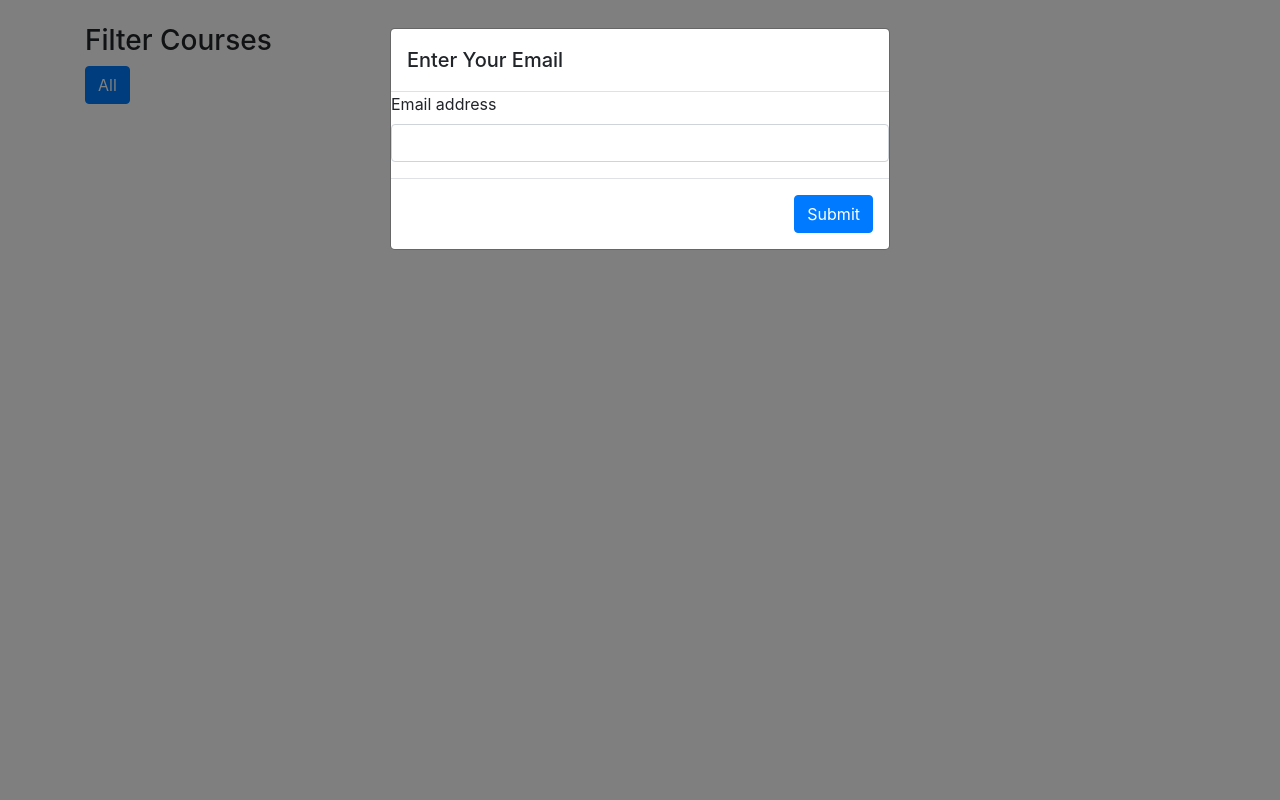
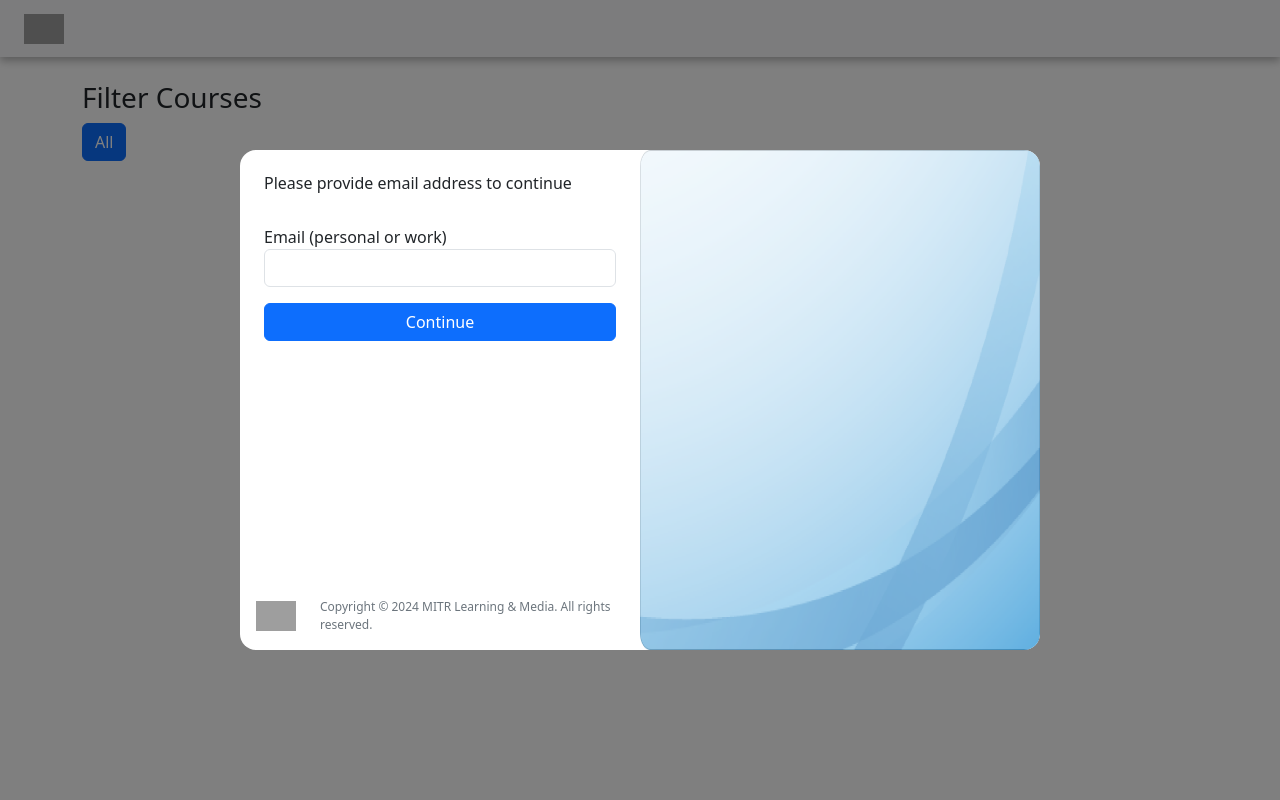
Before and after one commit to AnuraagDeoda/CourseView, a Flask app: template templates/index.html in a window 1280 px wide. Run offline with Flask 3, Linux system fonts and the light colour scheme; the template is opened without the code that fills it, so the values that code supplies are empty; some libraries are stand-ins or nearby versions; grey boxes are pictures that could not be loaded.

Commit message:
updated layout

```diff
--- a/templates/index.html
+++ b/templates/index.html
@@ -4,39 +4,40 @@
     <meta charset="UTF-8">
     <title>Course Platform</title>
     <!-- Include Bootstrap CSS -->
-    <link rel="stylesheet" href="https://stackpath.bootstrapcdn.com/bootstrap/4.5.0/css/bootstrap.min.css">
+    <!-- <link rel="stylesheet" href="https://stackpath.bootstrapcdn.com/bootstrap/4.5.0/css/bootstrap.min.css"> -->
+    <link href="https://cdn.jsdelivr.net/npm/bootstrap@5.3.3/dist/css/bootstrap.min.css" rel="stylesheet" integrity="sha384-QWTKZyjpPEjISv5WaRU9OFeRpok6YctnYmDr5pNlyT2bRjXh0JMhjY6hW+ALEwIH" crossorigin="anonymous">
     <!-- Custom CSS -->
     <style>
         /* Custom styles */
         .course-thumbnail {
             cursor: pointer;
-            margin-bottom: 20px;
+            /* margin-bottom: 20px; */
         }
-        .modal-iframe {
+        /* .modal-iframe {
             width: 100%;
             height: 100%;
             border: none;
-        }
-        .modal-dialog-centered {
+        } */
+        /* .modal-dialog-centered {
             max-width: 80%;
             max-height: 90%;
-        }
-        .modal-content {
+        } */
+        /* .modal-content {
             height: 100%;
-        }
-        .modal-body {
+        } */
+        /* .modal-body {
             padding: 0;
             position: relative;
-        }
+        } */
         .close-modal-button {
             position: absolute;
             top: 10px;
             right: 15px;
             z-index: 1000;
-            font-size: 2rem;
-            color: #fff;
+            /* font-size: 2rem;
+            color: #0080ff;
             background: transparent;
-            border: none;
+            border: none; */
         }
         .filter-btn {
             margin-right: 10px;
@@ -45,7 +46,16 @@
     </style>
 </head>
 <body>
+    <div class="parent-wrapper d-flex flex-column vh-100">
+        <nav class="navbar bg-light position-sticky top-0 left-0 z-3" style="box-shadow: 0px 4px 8px #bababa;;">
+            <div class="container-fluid ps-4">
+              <a class="navbar-brand" href="#">
+                <img src="https://www.mitrmedia.com/wp-content/uploads/2023/10/Logo_1-1.svg" alt="Logo" height="30" class="d-inline-block align-text-top">
+              </a>
+            </div>
+        </nav>
 
+        <div class="wrapper position-relative flex-grow-1">
             <!-- Filter Buttons -->
             <div class="container mt-4">
                 <div class="row">
@@ -63,14 +73,21 @@
 
             <!-- Courses Display -->
             <div class="container mt-4">
-    <div class="row" id="courses-container">
+                <div class="row g-3" id="courses-container">
                     {% for style, courses in courses_by_style.items() %}
                         {% for course in courses %}
-                <div class="col-md-3 course-item" data-style="{{ course.style }}">
-                    <div class="card course-thumbnail" data-course-id="{{ course.id }}">
-                        <img src="{{ url_for('static', filename=course.thumbnail_url) }}" class="card-img-top" alt="{{ course.title }}">
-                        <div class="card-body">
-                            <h5 class="card-title">{{ course.title }}</h5>
+                            <div class="col-sm-6 col-md-4 col-lg-3 course-item" data-style="{{ course.style }}">
+                                <div class=" course-thumbnail bg-secondary-subtle p-2 rounded h-100 d-flex flex-column " data-course-id="{{ course.id }}">
+                                    <div class="img-wrapper" style="height: 200px;">
+                                        <img src="{{ url_for('static', filename='login_bg.png') }}" class="d-block w-100 h-100 object-fit-cover" alt="{{ course.title }}">
+                                        <!-- <img src="{{ url_for('static', filename=course.thumbnail_url) }}" class="d-block w-100 h-100 object-fit-cover" alt="{{ course.title }}"> -->
+                                    </div>
+                                    <div class="subtitle bg-light text-secondary mb-1 p-2">
+                                        <span class="px-1">♥︎</span>
+                                        {{course.style}}
+                                    </div>
+                                    <div class="bg-light flex-grow-1 p-2 fw-bold py-3" style="color: #005A8C;">
+                                        <span class="">{{ course.title }}</span>
                                     </div>
                                 </div>
                             </div>
@@ -79,15 +96,20 @@
                 </div>
             </div>
 
+            <!-- <div class="course-viewer position-absolute top-0 left-0 w-100 h-100 bg-danger">
+
+            </div> -->
+
             <!-- Course Modal -->
             <div class="modal fade" id="courseModal" tabindex="-1" role="dialog" aria-labelledby="courseModalLabel" aria-hidden="true">
-  <div class="modal-dialog modal-dialog-centered" role="document">
+              <div class="modal-dialog modal-dialog-centered modal-fullscreen" role="document">
                 <div class="modal-content">
-      <div class="modal-body">
-        <button type="button" class="close-modal-button" data-dismiss="modal" aria-label="Close">
+                  <div class="modal-body overflow-hidden">
+                    <!-- <button type="button" class="close-modal-button" data-dismiss="modal" aria-label="Close">
                       &times;
-        </button>
-        <iframe id="courseIframe" class="modal-iframe"></iframe>
+                    </button> -->
+                    <button type="button" class="btn-close close-modal-button border border-2 p-2 rounded-circle fs-6 border-dark" data-bs-dismiss="modal" aria-label="Close"></button>
+                    <iframe id="courseIframe" class="modal-iframe h-100 w-100"></iframe>
                   </div>
                 </div>
               </div>
@@ -96,30 +118,54 @@
             <!-- Email Popup Modal -->
             {% if not email_provided %}
             <div class="modal fade" id="emailModal" tabindex="-1" role="dialog" aria-labelledby="emailModalLabel" aria-hidden="true" data-backdrop="static" data-keyboard="false">
-  <div class="modal-dialog" role="document">
-    <form id="emailForm">
-        <div class="modal-content">
-          <div class="modal-header">
+              <div class="modal-dialog modal-dialog-centered modal-lg" role="document">
+                  <div class="modal-content border-0 rounded-4 overflow-hidden h-100">
+                        <form id="emailForm" class="h-100">
+                      <!-- <div class="modal-header">
                         <h5 class="modal-title">Enter Your Email</h5>
+                      </div> -->
+                      <div class="modal-body h-100 p-0">
+                        <div class="container" style="height: 500px;">
+                            <div class="row h-100">
+                                <div class="col p-0 d-flex flex-column justify-content-between">
+                                    <div class="form-group mb-5 p-4 ">
+                                        <h6 class="pb-4">Please provide email address to continue</h6>
+                                        <label for="userEmail">Email (personal or work)</label>
+                                        <input type="email" class="form-control mb-3" id="userEmail" required>
+                                        <button type="submit" class="btn btn-primary w-100">Continue</button>
                                     </div>
-          <div class="modal-body">
-            <div class="form-group">
-                <label for="userEmail">Email address</label>
-                <input type="email" class="form-control" id="userEmail" required>
+                                    <div class="custom-footer w-100 p-3 d-flex align-items-center">
+                                        <img
+                                        alt=""
+                                        src="https://www.mitrmedia.com/wp-content/uploads/2023/10/Logo_1-1.svg"
+                                        height="30px"
+                                        class="d-block pe-4"
+                                      />
+                                      <span class="d-block text-secondary" style="font-size: 12px;">Copyright © 2024 MITR Learning & Media. All rights reserved.</span>
                                     </div>
                                 </div>
-          <div class="modal-footer">
-            <button type="submit" class="btn btn-primary">Submit</button>
+                                <div class="col p-0 d-none d-lg-block">
+                                    <img class="h-100 w-100" src="{{ url_for('static', filename='login_bg.png') }}"/>
                                 </div>
                             </div>
+                        </div>
+                      </div>
+                      <!-- <div class="modal-footer">
+                        <button type="submit" class="btn btn-primary">Submit</button>
+                      </div> -->
                     </form>
                     </div>
               </div>
+            </div>
             {% endif %}
+        </div>
+    </div>
+
 
 <!-- Include jQuery and Bootstrap JS -->
 <script src="https://code.jquery.com/jquery-3.5.1.min.js"></script>
-<script src="https://stackpath.bootstrapcdn.com/bootstrap/4.5.0/js/bootstrap.min.js"></script>
+<!-- <script src="https://stackpath.bootstrapcdn.com/bootstrap/4.5.0/js/bootstrap.min.js"></script> -->
+<script src="https://cdn.jsdelivr.net/npm/bootstrap@5.3.3/dist/js/bootstrap.bundle.min.js" integrity="sha384-YvpcrYf0tY3lHB60NNkmXc5s9fDVZLESaAA55NDzOxhy9GkcIdslK1eN7N6jIeHz" crossorigin="anonymous"></script>
 
 <!-- Custom JS -->
 <script>
```
Also changed, not shown: static/login_bg.png (added), 1 other file. Lines whose indentation alone changed are shown as unchanged.
